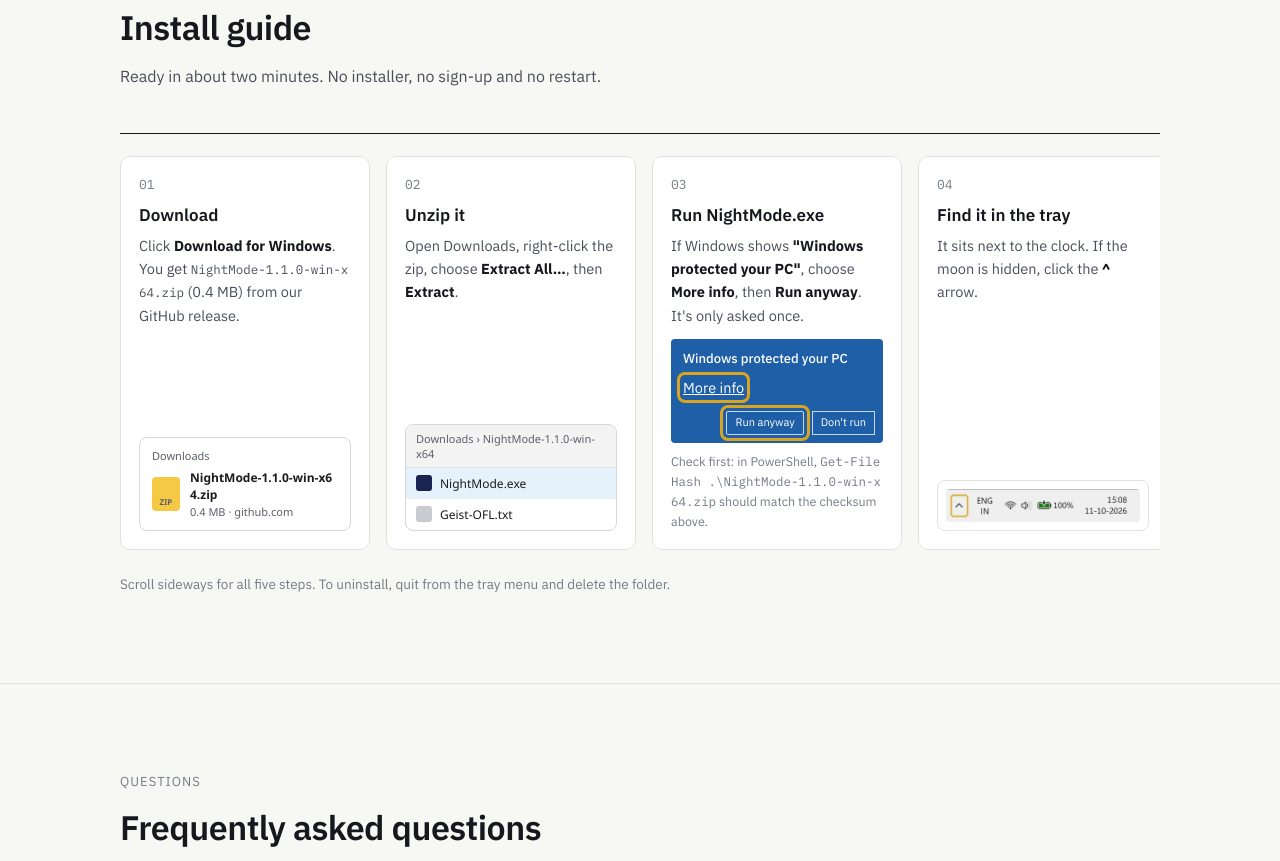
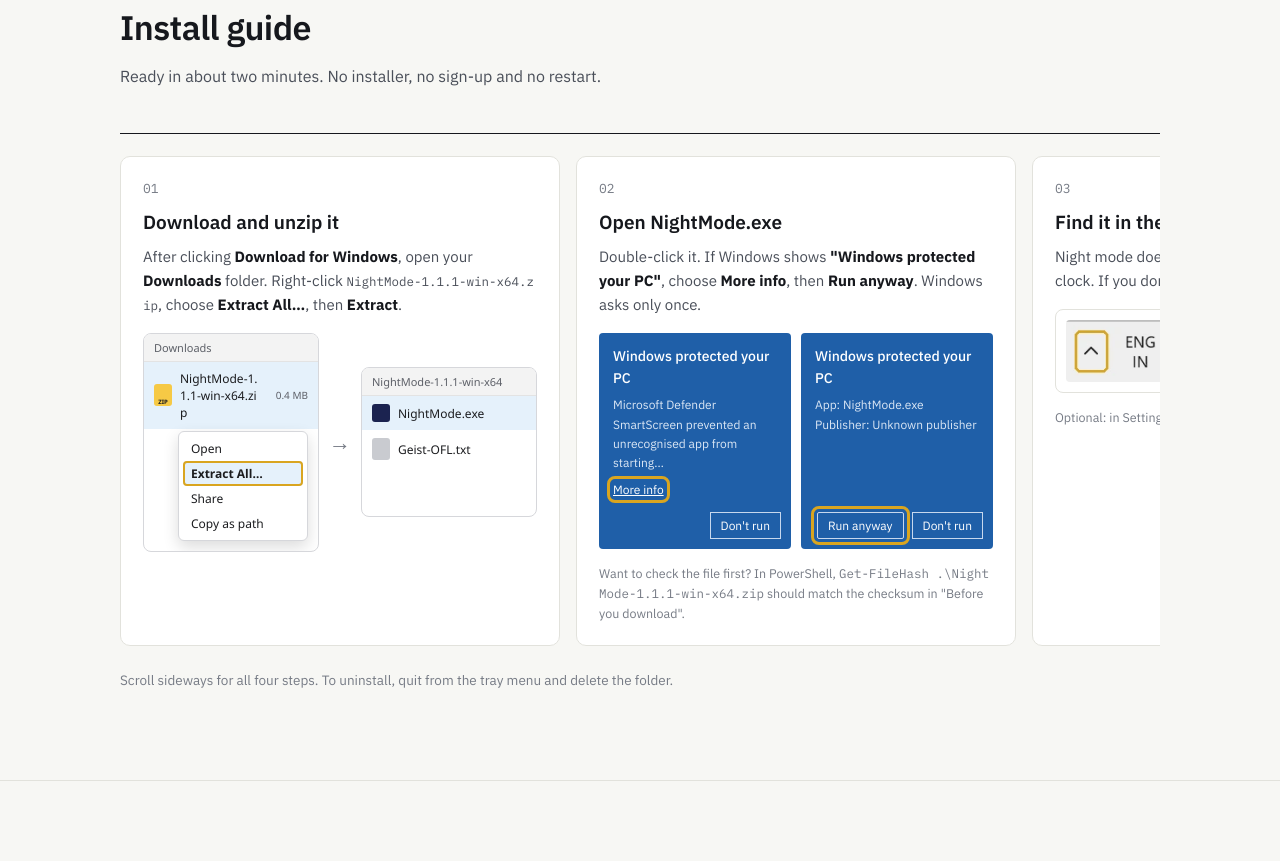
Before and after one commit to madhavraj840/bunkwise-night, a plain HTML site: page docs/index.html in a window 1280 px wide. Shown: the part 3040-3901 px from the top of the page. Drawn offline with Linux system fonts and the light colour scheme.

Commit message:
Night mode 1.1.1: keep Pause and Save-preset rows in place; wider install guide
App
- The Pause row stays visible (greyed out while off) so the panel never jumps
- The Save-preset line always shows; it says when a level is already a preset
  or the slots are full instead of disappearing

Site
- Install guide: four wider steps with larger pictures, starting with
  'Download and unzip it'; the separate Download step is gone
- Fix the dead #steps-windows link (now #download)
- Point downloads, checksum and docs at v1.1.1

```diff
--- a/docs/index.html
+++ b/docs/index.html
@@ -46,10 +46,10 @@
                 "name": "Night mode for Windows",
                 "applicationCategory": "UtilitiesApplication",
                 "operatingSystem": "Windows 10, Windows 11 (64-bit)",
-                "softwareVersion": "1.1.0",
+                "softwareVersion": "1.1.1",
                 "datePublished": "2026-10-11",
                 "description": "Tray app that dims a laptop screen below its lowest brightness: the real backlight first, then a full-screen colour filter down to 4% of normal brightness.",
-                "downloadUrl": "https://github.com/madhavraj840/bunkwise-night/releases/download/v1.1.0/NightMode-1.1.0-win-x64.zip",
+                "downloadUrl": "https://github.com/madhavraj840/bunkwise-night/releases/download/v1.1.1/NightMode-1.1.1-win-x64.zip",
                 "fileSize": "0.4MB",
                 "license": "https://opensource.org/licenses/MIT",
                 "isAccessibleForFree": true,
@@ -82,7 +82,7 @@
                 "name": "How to install Night mode on Windows",
                 "totalTime": "PT2M",
                 "step": [
-                    { "@type": "HowToStep", "position": 1, "name": "Download", "text": "Download NightMode-1.1.0-win-x64.zip (0.4 MB) from the official GitHub release." },
+                    { "@type": "HowToStep", "position": 1, "name": "Download", "text": "Download NightMode-1.1.1-win-x64.zip (0.4 MB) from the official GitHub release." },
                     { "@type": "HowToStep", "position": 2, "name": "Unzip", "text": "Right-click the zip, choose Extract All, then Extract." },
                     { "@type": "HowToStep", "position": 3, "name": "Run", "text": "Open NightMode.exe. If Windows shows 'Windows protected your PC', click More info, then Run anyway." },
                     { "@type": "HowToStep", "position": 4, "name": "Open from the tray", "text": "Click the moon icon in the system tray next to the clock. If it is hidden, click the ^ arrow first." }
@@ -489,6 +489,42 @@
 .mini-dl .ic { width: 28px; height: 34px; border-radius: 4px; background: #f6c945; font-size: 8px; font-weight: 700; display: flex; align-items: flex-end; justify-content: center; padding-bottom: 4px; flex-shrink: 0; }
 .mini-dl b { display: block; font-size: 12px; word-break: break-all; }
 .mini-dl span { font-size: 11px; color: #5d6068; }
+
+/* Wider install steps with larger pictures */
+.hsteps { grid-auto-columns: minmax(440px, 1fr); }
+.hsteps li { padding: 22px; gap: 10px; }
+.hsteps h3 { font-size: 19px; }
+.hsteps p { font-size: 15px; }
+.hsteps .pic { margin-top: 6px; }
+.hsteps .shot.pic { padding: 10px; }
+.hsteps .note { margin-top: 4px; }
+.pic-unzip { display: grid; grid-template-columns: 1fr auto 1fr; gap: 10px; align-items: center; }
+.pic-unzip .win { background: #fff; color: #1b1c1f; border: 1px solid #d6d7db; border-radius: 8px; overflow: hidden; font: 12px "Segoe UI", system-ui, sans-serif; position: relative; min-height: 150px; }
+.pic-unzip .t { background: #f3f3f3; padding: 6px 10px; font-size: 11px; color: #5d6068; border-bottom: 1px solid #e3e3e3; white-space: nowrap; overflow: hidden; text-overflow: ellipsis; }
+.pic-unzip .f { display: flex; align-items: center; gap: 8px; padding: 8px 10px; word-break: break-all; }
+.pic-unzip .f small { margin-left: auto; color: #5d6068; white-space: nowrap; padding-left: 6px; }
+.pic-unzip .f.sel { background: #e5f1fb; }
+.pic-unzip .ic { width: 18px; height: 22px; border-radius: 3px; flex-shrink: 0; font-size: 6px; font-weight: 700; display: flex; align-items: flex-end; justify-content: center; }
+.pic-unzip .ic.zip { background: #f6c945; }
+.pic-unzip .ic.exe { background: #1b2350; height: 18px; }
+.pic-unzip .ic.doc { background: #c9cbd0; }
+.pic-unzip .ctx { margin: 2px 10px 10px 34px; border: 1px solid #d6d7db; border-radius: 6px; box-shadow: 0 6px 16px rgba(0,0,0,.14); display: grid; padding: 4px; background: #fff; }
+.pic-unzip .ctx span { padding: 4px 8px; border-radius: 4px; }
+.pic-unzip .ctx .hl { background: #e5f1fb; outline: 2px solid var(--gold); outline-offset: -2px; font-weight: 600; }
+.pic-unzip .arrow { font-size: 22px; color: var(--ink-3); }
+.hsteps .ss.pic { display: grid; grid-template-columns: 1fr 1fr; gap: 10px; max-width: none; }
+.hsteps .ss-box { min-height: 150px; padding: 12px 14px 50px; font-size: 12px; }
+.hsteps .ss-box b { font-size: 14px; margin-bottom: 6px; }
+.hsteps .ss-box p { font-size: 12px; color: #dbe7f5; }
+.hsteps .ss-box .ss-btns { right: 10px; bottom: 10px; }
+.hsteps .ss-box .ss-btns span { padding: 3px 10px; font-size: 12px; }
+@media (min-width: 1300px) { .hscroll-hint { display: block; } }
+@media (max-width: 600px) {
+    .hsteps { grid-auto-columns: 86%; }
+    .pic-unzip { grid-template-columns: 1fr; }
+    .pic-unzip .arrow { transform: rotate(90deg); justify-self: center; }
+    .hsteps .ss.pic { grid-template-columns: 1fr; }
+}
     </style>
 </head>
 <body>
@@ -593,10 +629,10 @@
                     <p class="detected" data-detect></p>
                     <div class="dl-main">
                         <div class="dl-row">
-                            <a class="btn btn-solid btn-big" href="https://github.com/madhavraj840/bunkwise-night/releases/download/v1.1.0/NightMode-1.1.0-win-x64.zip" data-guide><img src="/img/icons/download.svg" alt="" width="24" height="24">Download for Windows</a>
+                            <a class="btn btn-solid btn-big" href="https://github.com/madhavraj840/bunkwise-night/releases/download/v1.1.1/NightMode-1.1.1-win-x64.zip" data-guide><img src="/img/icons/download.svg" alt="" width="24" height="24">Download for Windows</a>
                             <a class="btn btn-line btn-big" href="https://play.google.com/store/apps/details?id=com.bunkwise.nightmode" target="_blank" rel="noopener"><img src="/img/icons/play.svg" alt="" width="24" height="24">Get it on Google Play</a>
                         </div>
-                        <p class="req"><strong>Free</strong> · 0.4 MB zip · nothing else to install · version 1.1.0</p>
+                        <p class="req"><strong>Free</strong> · 0.4 MB zip · nothing else to install · version 1.1.1</p>
                     </div>
                     <div class="small-dl">Night mode runs on <strong>.NET Framework 4.8</strong>, which is already part of Windows 11 and Windows 10 (May 2019 Update or later), so there is nothing extra to install. On an older Windows 10? <a href="https://dotnet.microsoft.com/download/dotnet-framework/net48" target="_blank" rel="noopener">Get .NET Framework 4.8 from Microsoft</a> first.</div>
                     <div class="warn">
@@ -605,7 +641,7 @@
                             <div class="ss-box"><b>Windows protected your PC</b><p>Microsoft Defender SmartScreen prevented an unrecognised app…</p><p style="margin-top:6px"><u class="ss-hl">More info</u></p><div class="ss-btns"><span>Don't run</span></div></div>
                             <div class="ss-box"><b>Windows protected your PC</b><p>App: NightMode.exe<br>Publisher: Unknown publisher</p><div class="ss-btns"><span class="ss-hl">Run anyway</span><span>Don't run</span></div></div>
                         </div>
-                        <a class="guide" href="#steps-windows">See the install steps with pictures &rarr;</a>
+                        <a class="guide" href="#download">See the install steps with pictures &rarr;</a>
                     </div>
                 </div>
                 <div class="plat" data-plat="android" hidden>
@@ -623,7 +659,7 @@
                     <h3>Get Night mode</h3>
                     <p class="detected">Night mode is for Windows PCs and Android phones.</p>
                     <div class="dl-row">
-                        <a class="btn btn-solid btn-big" href="https://github.com/madhavraj840/bunkwise-night/releases/download/v1.1.0/NightMode-1.1.0-win-x64.zip" data-guide><img src="/img/icons/download.svg" alt="" width="24" height="24">Download for Windows</a>
+                        <a class="btn btn-solid btn-big" href="https://github.com/madhavraj840/bunkwise-night/releases/download/v1.1.1/NightMode-1.1.1-win-x64.zip" data-guide><img src="/img/icons/download.svg" alt="" width="24" height="24">Download for Windows</a>
                         <a class="btn btn-line btn-big" href="https://play.google.com/store/apps/details?id=com.bunkwise.nightmode" target="_blank" rel="noopener"><img src="/img/icons/play.svg" alt="" width="24" height="24">Get it on Google Play</a>
                     </div>
                 </div>
@@ -635,9 +671,9 @@
                     <li><img src="/img/icons/free.png" alt="" width="44" height="44"><div><h4>Free to use</h4><p>Windows: completely free, with no paid tier. Android: free as a dimmer, with an optional Pro purchase on Google Play (edge slider, Auto-Dim, schedules, per-app levels, colour filters).</p></div></li>
                     <li><img src="/img/icons/code.png" alt="" width="44" height="44"><div><h4>Source code is public</h4><p>Windows app: <a href="https://github.com/madhavraj840/bunkwise-night">github.com/madhavraj840/bunkwise-night</a>, under the <a href="https://github.com/madhavraj840/bunkwise-night/blob/main/LICENSE">MIT licence</a>. The Android code isn't public.</p></div></li>
                     <li><img src="/img/icons/shield.svg" alt="" width="44" height="44"><div><h4>No account, no telemetry</h4><p>Windows: works offline and makes no network connections. Android: no account, analytics or ads (<a href="https://bunkwise.in/privacypolicynightmode.html">privacy policy</a>). This website does use Google Analytics: <a href="#cookie-settings" data-cookie-settings>cookie settings</a>.</p></div></li>
-                    <li><img src="/img/icons/seal.svg" alt="" width="44" height="44"><div><h4>Verify your download</h4><p>Version 1.1.0 · released 11 Oct 2026 · <a href="https://github.com/madhavraj840/bunkwise-night/releases/tag/v1.1.0">official release</a>. SHA-256 of the zip:</p>
-                        <div class="hash"><code id="sha">0b865d87cbd3dac5ad828da213372b9a040e660e0cb6ed9f8aeaea0fe1a103fb</code><button type="button" id="copySha">Copy</button></div>
-                        <p style="margin-top:8px;font-size:13px">To check it, run this in PowerShell: <code>Get-FileHash .\NightMode-1.1.0-win-x64.zip</code></p></div></li>
+                    <li><img src="/img/icons/seal.svg" alt="" width="44" height="44"><div><h4>Verify your download</h4><p>Version 1.1.1 · released 11 Oct 2026 · <a href="https://github.com/madhavraj840/bunkwise-night/releases/tag/v1.1.1">official release</a>. SHA-256 of the zip:</p>
+                        <div class="hash"><code id="sha">a69e507349990bdf8c2962721a642f21d8364b8ec0ab216a61c4f2ca42f96ea0</code><button type="button" id="copySha">Copy</button></div>
+                        <p style="margin-top:8px;font-size:13px">To check it, run this in PowerShell: <code>Get-FileHash .\NightMode-1.1.1-win-x64.zip</code></p></div></li>
                 </ul>
             </aside>
         </div>
@@ -683,39 +719,47 @@
         <ol class="hsteps" aria-label="Install steps">
             <li>
                 <span class="num">01</span>
-                <h3>Download</h3>
-                <p>Click <strong>Download for Windows</strong>. You get <code>NightMode-1.1.0-win-x64.zip</code> (0.4 MB) from our GitHub release.</p>
-                <div class="mini-dl" aria-hidden="true"><small>Downloads</small><div class="row"><span class="ic">ZIP</span><div><b>NightMode-1.1.0-win-x64.zip</b><span>0.4 MB · github.com</span></div></div></div>
+                <h3>Download and unzip it</h3>
+                <p>After clicking <strong>Download for Windows</strong>, open your <strong>Downloads</strong> folder. Right-click <code>NightMode-1.1.1-win-x64.zip</code>, choose <strong>Extract All…</strong>, then <strong>Extract</strong>.</p>
+                <div class="pic pic-unzip" role="img" aria-label="Illustration: right-click the zip in Downloads, choose Extract All, and a folder with NightMode.exe appears">
+                    <div class="win">
+                        <div class="t">Downloads</div>
+                        <div class="f sel"><span class="ic zip">ZIP</span>NightMode-1.1.1-win-x64.zip<small>0.4 MB</small></div>
+                        <div class="ctx"><span>Open</span><span class="hl">Extract All…</span><span>Share</span><span>Copy as path</span></div>
+                    </div>
+                    <span class="arrow" aria-hidden="true">&rarr;</span>
+                    <div class="win">
+                        <div class="t">NightMode-1.1.1-win-x64</div>
+                        <div class="f sel"><span class="ic exe"></span>NightMode.exe</div>
+                        <div class="f"><span class="ic doc"></span>Geist-OFL.txt</div>
+                    </div>
+                </div>
             </li>
             <li>
                 <span class="num">02</span>
-                <h3>Unzip it</h3>
-                <p>Open Downloads, right-click the zip, choose <strong>Extract All…</strong>, then <strong>Extract</strong>.</p>
-                <div class="mini-explorer" aria-hidden="true"><div class="t">Downloads › NightMode-1.1.0-win-x64</div><div class="f sel"><i></i>NightMode.exe</div><div class="f"><i class="doc"></i>Geist-OFL.txt</div></div>
+                <h3>Open NightMode.exe</h3>
+                <p>Double-click it. If Windows shows <strong>"Windows protected your PC"</strong>, choose <strong>More info</strong>, then <strong>Run anyway</strong>. Windows asks only once.</p>
+                <div class="ss pic" role="img" aria-label="Illustration: in the Windows protected your PC box, click More info, then Run anyway">
+                    <div class="ss-box"><b>Windows protected your PC</b><p>Microsoft Defender SmartScreen prevented an unrecognised app from starting…</p><p style="margin-top:8px"><u class="ss-hl">More info</u></p><div class="ss-btns"><span>Don't run</span></div></div>
+                    <div class="ss-box"><b>Windows protected your PC</b><p>App: NightMode.exe<br>Publisher: Unknown publisher</p><div class="ss-btns"><span class="ss-hl">Run anyway</span><span>Don't run</span></div></div>
+                </div>
+                <p class="note">Want to check the file first? In PowerShell, <code>Get-FileHash .\NightMode-1.1.1-win-x64.zip</code> should match the checksum in "Before you download".</p>
             </li>
             <li>
                 <span class="num">03</span>
-                <h3>Run NightMode.exe</h3>
-                <p>If Windows shows <strong>"Windows protected your PC"</strong>, choose <strong>More info</strong>, then <strong>Run anyway</strong>. It's only asked once.</p>
-                <div class="ss ss-mini" role="img" aria-label="Illustration: click More info, then Run anyway">
-                    <div class="ss-box"><b>Windows protected your PC</b><p><u class="ss-hl">More info</u></p><div class="ss-btns"><span class="ss-hl">Run anyway</span><span>Don't run</span></div></div>
-                </div>
-                <p class="note">Check first: in PowerShell, <code>Get-FileHash .\NightMode-1.1.0-win-x64.zip</code> should match the checksum above.</p>
+                <h3>Find it in the tray</h3>
+                <p>Night mode doesn't open a big window. It sits next to the clock. If you don't see the moon, click the <strong>^</strong> arrow.</p>
+                <figure class="shot pic"><img src="/img/step-tray.webp" alt="Windows taskbar with the ^ arrow for hidden tray icons highlighted" width="430" height="72" loading="lazy"></figure>
+                <p class="note">Optional: in Settings, turn on <strong>Start with Windows</strong> so it's always ready.</p>
             </li>
             <li>
                 <span class="num">04</span>
-                <h3>Find it in the tray</h3>
-                <p>It sits next to the clock. If the moon is hidden, click the <strong>^</strong> arrow.</p>
-                <figure class="shot"><img src="/img/step-tray.webp" alt="Windows taskbar with the ^ arrow for hidden tray icons highlighted" width="430" height="72" loading="lazy"></figure>
-            </li>
-            <li>
-                <span class="num">05</span>
                 <h3>Pick a preset</h3>
-                <p>Click the moon and choose <strong>Dark room</strong>. Anything past 40 is below your laptop's minimum.</p>
-                <figure class="shot"><img src="/img/step-preset.webp" alt="The Night mode panel with the Dark room preset highlighted" width="558" height="425" loading="lazy"></figure>
+                <p>Click the moon and choose <strong>Dark room</strong>. Anything past 40 on the scale is below your laptop's minimum brightness.</p>
+                <figure class="shot pic"><img src="/img/step-preset.webp" alt="The Night mode panel with the Dark room preset highlighted" width="558" height="425" loading="lazy"></figure>
             </li>
         </ol>
-        <p class="hscroll-hint">Scroll sideways for all five steps. To uninstall, quit from the tray menu and delete the folder.</p>
+        <p class="hscroll-hint">Scroll sideways for all four steps. To uninstall, quit from the tray menu and delete the folder.</p>
     </div>
 </section>
 
```
Also changed, not shown: docs/llms.txt, 4 other files.
